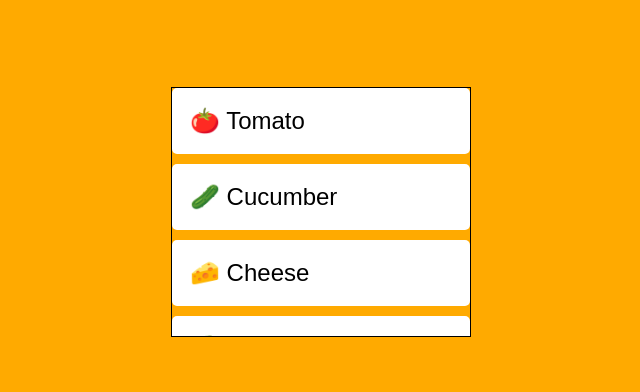
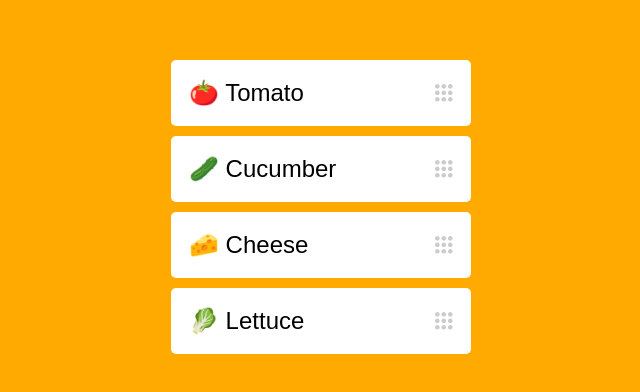
Before and after one commit to sudhanshuDongre24/react-motion, a React (Vite) app: page / in a window 1280 px wide. Shown: the part 188-580 px from the top of the page, without its empty margins (319-959 px from the left). Built offline with nearby package versions, Linux system fonts and the light colour scheme.

Commit message:
Add Drag to reorder dragControls

```diff
--- a/src/examples/DragToReOrder.tsx
+++ b/src/examples/DragToReOrder.tsx
@@ -1,10 +1,19 @@
-import { animate } from "motion/react";
-import { MotionValue, Reorder, useMotionValue } from "motion/react";
+import { animate, useDragControls } from "motion/react";
+import {
+  MotionValue,
+  Reorder,
+  useMotionValue,
+  DragControls,
+} from "motion/react";
 import React, { useEffect } from "react";
 import { useState } from "react";
 
 interface Props {
   item: string;
+}
+
+interface DragProps {
+  dragControls: DragControls;
 }
 
 const initialItems = ["🍅 Tomato", "🥒 Cucumber", "🧀 Cheese", "🥬 Lettuce"];
@@ -17,8 +26,8 @@ const DragToReOrder = () => {
       axis="y"
       values={items}
       onReorder={setItems}
-      layoutScroll
-      style={{ height: 250, border: "1px solid black", overflowY: "auto" }}
+      //   layoutScroll
+      //   style={{ height: 250, border: "1px solid black", overflowY: "auto" }}
     >
       {items.map((item) => (
         <Item key={item} item={item} />
@@ -34,10 +43,18 @@ const inActiveShadow = "0px 0px 0px rgba(0,0,0,0.8)";
 const Item = ({ item }: Props) => {
   const y = useMotionValue(0);
   const boxShadow = useRaisedShadow(y);
+  const dragControls = useDragControls();
 
   return (
-    <Reorder.Item key={item} value={item} style={{ boxShadow, y }}>
+    <Reorder.Item
+      key={item}
+      value={item}
+      style={{ boxShadow, y }}
+      dragListener={false}
+      dragControls={dragControls}
+    >
       <span>{item}</span>
+      <ReorderIcon dragControls={dragControls} />
     </Reorder.Item>
   );
 };
@@ -64,3 +81,51 @@ function useRaisedShadow(value: MotionValue<number>) {
   }, [value, boxShadow]);
   return boxShadow;
 }
+function ReorderIcon({ dragControls }: DragProps) {
+  return (
+    <svg
+      xmlns="http://www.w3.org/2000/svg"
+      viewBox="0 0 39 39"
+      width="39"
+      height="39"
+      onPointerDown={(event) => dragControls.start(event)}
+    >
+      <path
+        d="M 5 0 C 7.761 0 10 2.239 10 5 C 10 7.761 7.761 10 5 10 C 2.239 10 0 7.761 0 5 C 0 2.239 2.239 0 5 0 Z"
+        fill="#CCC"
+      ></path>
+      <path
+        d="M 19 0 C 21.761 0 24 2.239 24 5 C 24 7.761 21.761 10 19 10 C 16.239 10 14 7.761 14 5 C 14 2.239 16.239 0 19 0 Z"
+        fill="#CCC"
+      ></path>
+      <path
+        d="M 33 0 C 35.761 0 38 2.239 38 5 C 38 7.761 35.761 10 33 10 C 30.239 10 28 7.761 28 5 C 28 2.239 30.239 0 33 0 Z"
+        fill="#CCC"
+      ></path>
+      <path
+        d="M 33 14 C 35.761 14 38 16.239 38 19 C 38 21.761 35.761 24 33 24 C 30.239 24 28 21.761 28 19 C 28 16.239 30.239 14 33 14 Z"
+        fill="#CCC"
+      ></path>
+      <path
+        d="M 19 14 C 21.761 14 24 16.239 24 19 C 24 21.761 21.761 24 19 24 C 16.239 24 14 21.761 14 19 C 14 16.239 16.239 14 19 14 Z"
+        fill="#CCC"
+      ></path>
+      <path
+        d="M 5 14 C 7.761 14 10 16.239 10 19 C 10 21.761 7.761 24 5 24 C 2.239 24 0 21.761 0 19 C 0 16.239 2.239 14 5 14 Z"
+        fill="#CCC"
+      ></path>
+      <path
+        d="M 5 28 C 7.761 28 10 30.239 10 33 C 10 35.761 7.761 38 5 38 C 2.239 38 0 35.761 0 33 C 0 30.239 2.239 28 5 28 Z"
+        fill="#CCC"
+      ></path>
+      <path
+        d="M 19 28 C 21.761 28 24 30.239 24 33 C 24 35.761 21.761 38 19 38 C 16.239 38 14 35.761 14 33 C 14 30.239 16.239 28 19 28 Z"
+        fill="#CCC"
+      ></path>
+      <path
+        d="M 33 28 C 35.761 28 38 30.239 38 33 C 38 35.761 35.761 38 33 38 C 30.239 38 28 35.761 28 33 C 28 30.239 30.239 28 33 28 Z"
+        fill="#CCC"
+      ></path>
+    </svg>
+  );
+}
```
